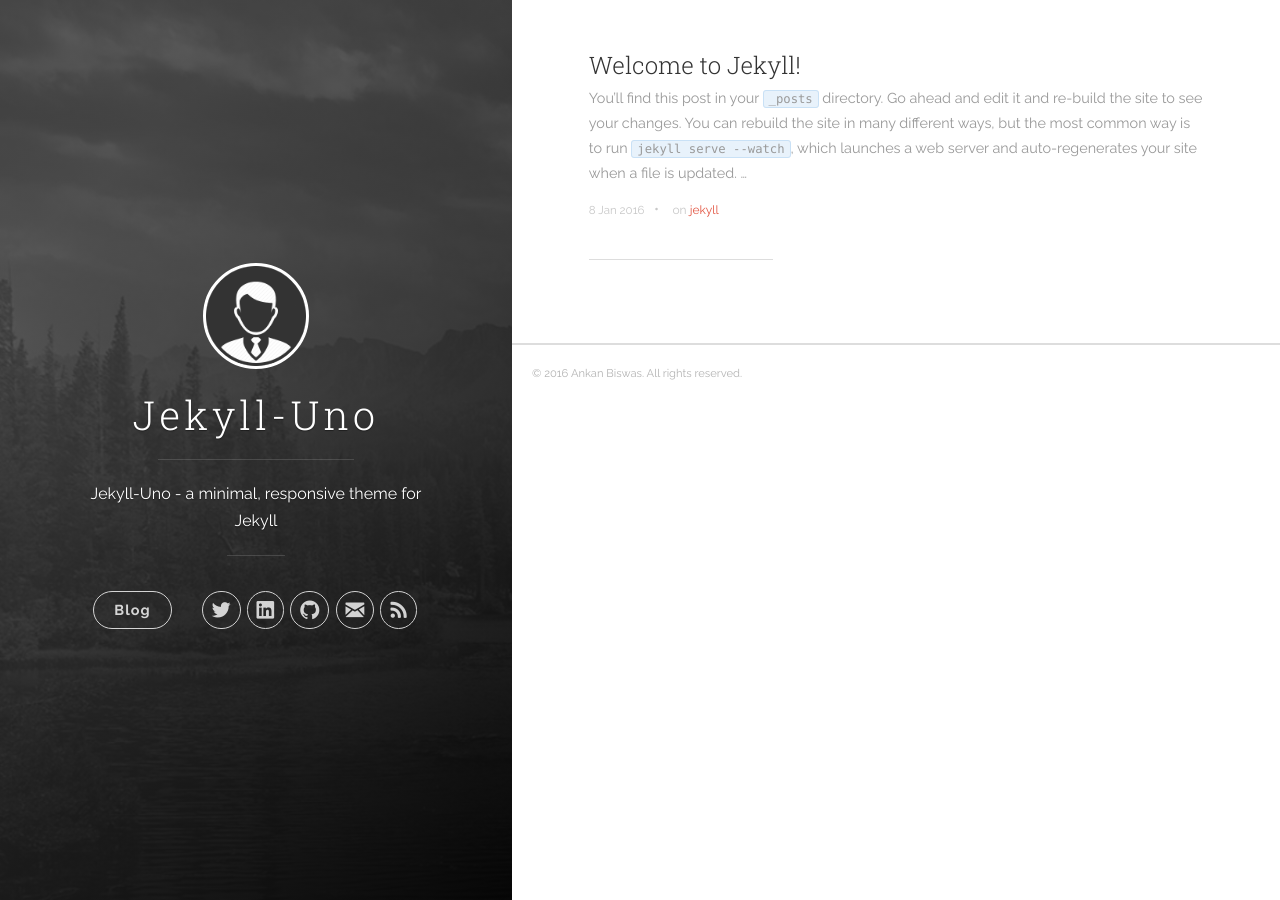
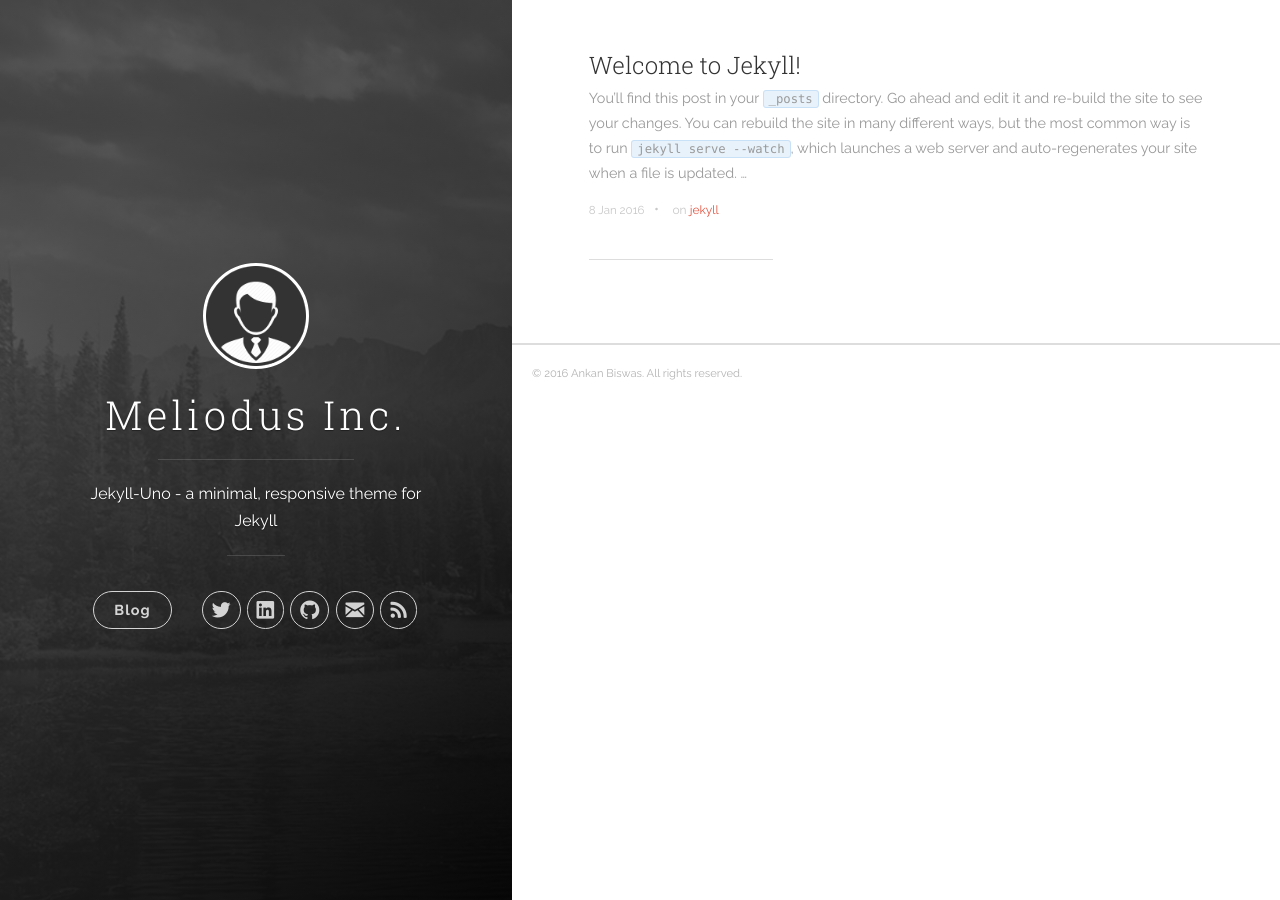
Before and after one commit to gogoodly/meliodus.github.io, a Jekyll site: the page built from index.html, in a window 1280 px wide. Built offline with Jekyll 4.4.1, drawn with Linux system fonts in a browser that asks for light colours; nearby versions of some CDN libraries; the list of posts is cut into pages by our own code.

Commit message:
Update _config.yml

```diff
--- a/_config.yml
+++ b/_config.yml
@@ -1,5 +1,5 @@
 # Site settings
-title: Jekyll-Uno
+title: Meliodus Inc.
 description: 'Jekyll-Uno - a minimal, responsive theme for Jekyll'
 url: 'http://meliodus.com'
 baseurl: '/'
```
